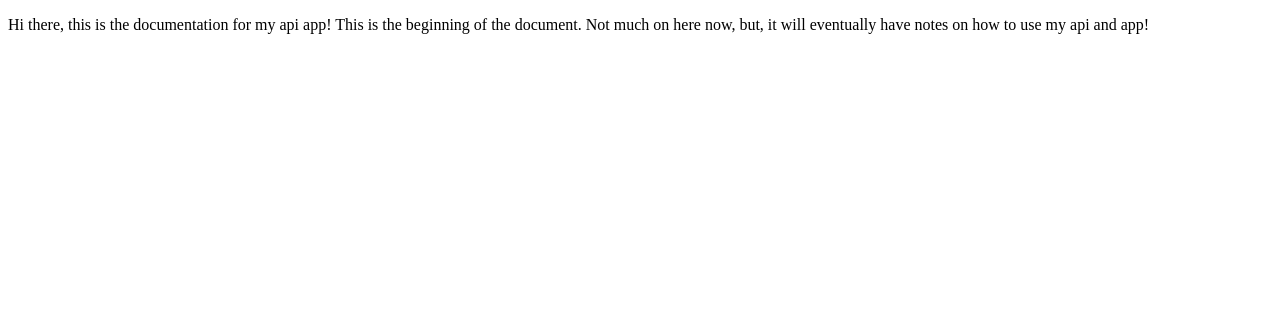
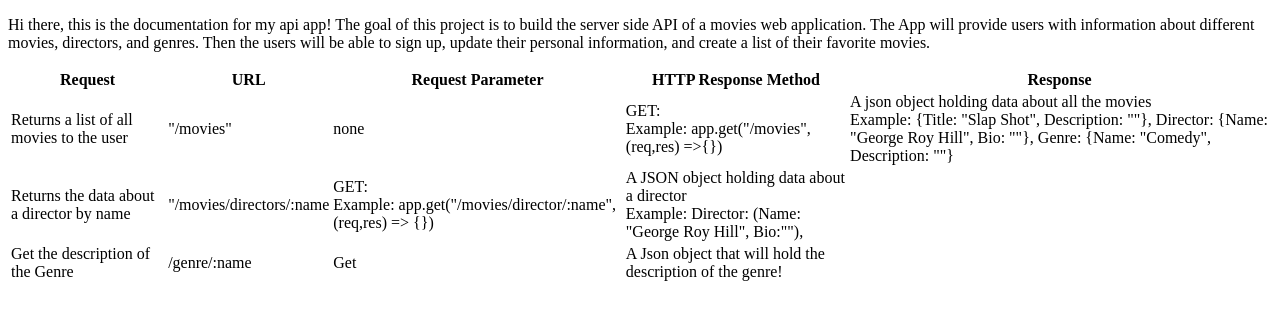
Before and after one commit to rmilligan006/myFlixApp, a website: page public/documentation.html in a window 1280 px wide. Drawn offline with Linux system fonts and the light colour scheme.

Commit message:
installed morgan and uuid to the package.json, while updating the Document.html

```diff
--- a/package.json
+++ b/package.json
@@ -23,7 +23,8 @@
     "express": "^4.17.3",
     "lodash": "^4.17.21",
     "method-override": "^3.0.0",
-    "morgan": "^1.10.0"
+    "morgan": "^1.10.0",
+    "uuid": "^8.3.2"
   },
   "devDependencies": {
     "eslint": "^8.9.0"
--- a/public/documentation.html
+++ b/public/documentation.html
@@ -7,6 +7,41 @@
     <title>Document for Api</title>
 </head>
 <body>
-    <P>Hi there, this is the documentation for my api app! This is the beginning of the document. Not much on here now, but, it will eventually have notes on how to use my api and app!</P>
+    <P>Hi there, this is the documentation for my api app! The goal of this project is to build the server side API of a movies web application. The App will provide users with information about different movies, directors, and genres. Then the users will be able to sign up, update their personal information, and create a list of their favorite movies.</P>
+    <table>
+        <tr>
+            <th>Request</th>
+            <th>URL</th>
+            <th>Request Parameter</th>
+            <th>HTTP Response Method</th>
+            <th>Response </th>
+        </tr>
+        <tr>
+            <td>Returns a list of all movies to the user</td>
+            <td>"/movies"</td>
+            <td>none</td>
+            <td>GET: <br> Example: app.get("/movies", (req,res) =>{})</td>
+            <td>
+                A json object holding data about all the movies <br>
+                Example: {Title: "Slap Shot", Description: ""},
+                Director: {Name: "George Roy Hill", Bio: ""},
+                Genre: {Name: "Comedy", Description: ""}
+            </td>
+        </tr>
+        <tr>
+            <td>Returns the data about a director by name</td>
+            <td>"/movies/directors/:name</td>
+            <td>GET: <br> Example: app.get("/movies/director/:name", (req,res) => {})</td>
+            <td>
+                A JSON object holding data about a director <br>
+                Example: Director: (Name: "George Roy Hill", Bio:""),
+            </td>
+        </tr>
+        <td>Get the description of the Genre</td>
+        <td>/genre/:name</td>
+        <td>Get</td>
+        <td>A Json object that will hold the description of the genre!</td>
+    </table>
+
 </body>
 </html>
```
Also changed, not shown: 1 other file.
